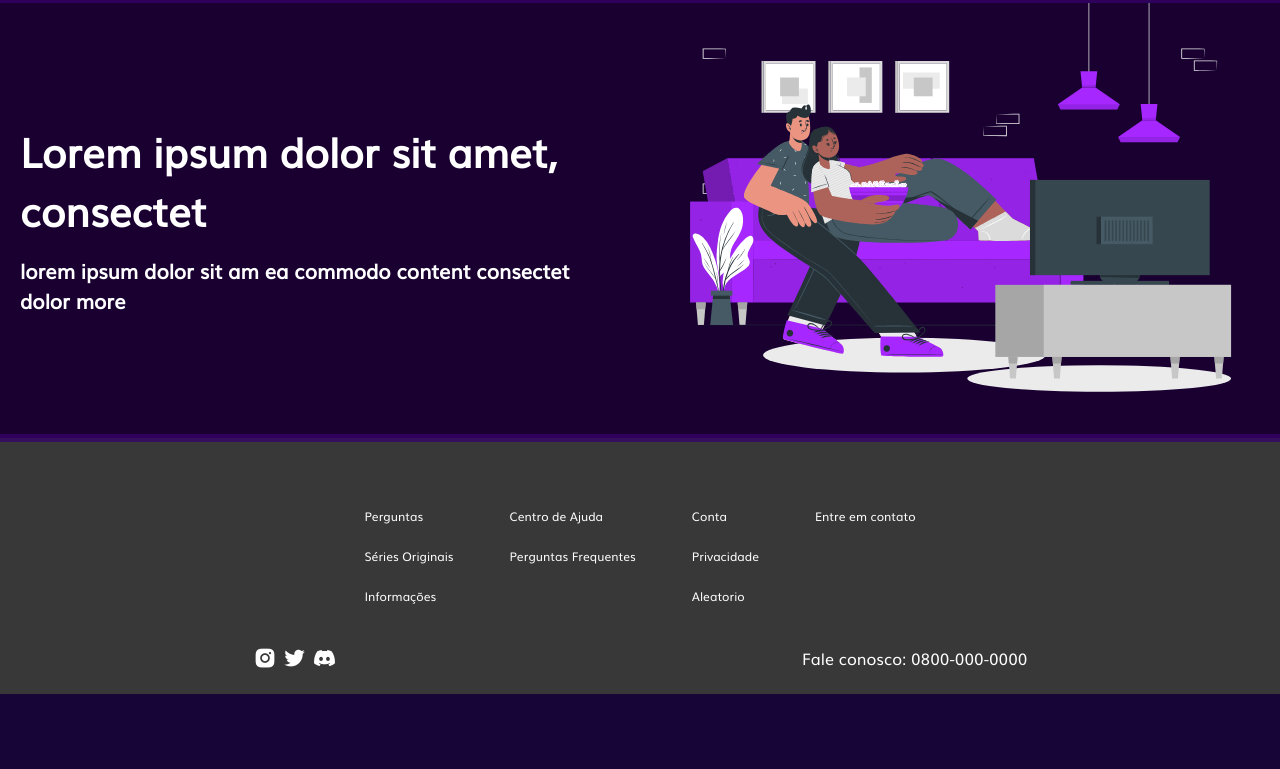
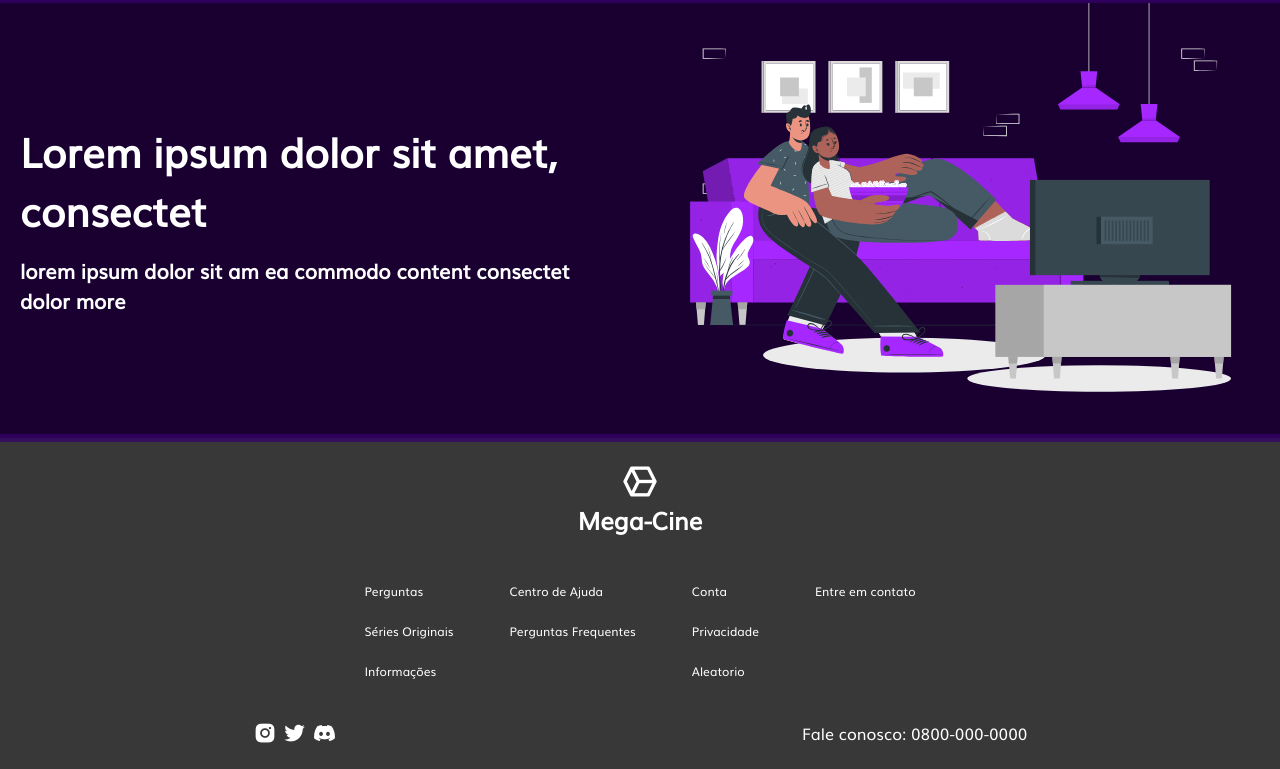
Before and after one commit to Jackson-SM/devcine, a PHP site: page /pages/home in a window 1280 px wide. Shown: the part 1894-2663 px from the top of the page. Before the commit the page ends 2588 px from the top, so only its background shows below. Run offline with PHP 8.4, Linux system fonts and the light colour scheme.

Commit message:
Footer da home page editada

```diff
--- a/pages/home.php
+++ b/pages/home.php
@@ -81,6 +81,10 @@
         </section>
       </article>
       <footer>
+        <div class="logo-footer">
+        <i class='bx bx-cube-alt' ></i>
+        <h2>Mega-Cine</h2>
+        </div>
         <div class="links">
           <ul>
             <li><a href="">Perguntas</a></li>
--- a/pages/serie/index.php
+++ b/pages/serie/index.php
@@ -24,6 +24,7 @@
   <meta http-equiv="X-UA-Compatible" content="IE=edge">
   <meta name="viewport" content="width=device-width, initial-scale=1.0">
   <link rel="stylesheet" href="/public/css/series-films/serie.css">
+  <link rel="stylesheet" href="/public/css/global.css">
   <link href='https://unpkg.com/boxicons@2.1.1/css/boxicons.min.css' rel='stylesheet'>
   <title><?= $serie['title']; ?></title>
 </head>
--- a/public/css/global.css
+++ b/public/css/global.css
@@ -14,8 +14,10 @@
   scroll-behavior: smooth;
 }
 
+body,html {
+  width:100%;height:100%;
+}
 
 body {
   font-family: 'Muli', sans-serif;
-  width:100%;height:100%;
 }
--- a/public/css/home/sections.css
+++ b/public/css/home/sections.css
@@ -169,6 +169,18 @@ footer li a {
 footer li a:hover {
   color: rgba(255, 255, 255, 0.7);
 }
+
+.logo-footer {
+  display: flex;
+  align-items: center;
+  justify-content:center;
+  flex-direction: column;
+}
+
+.logo-footer i {
+  font-size: 40px;
+}
+
 .plataforms i {
   font-size: 25px;
   transition: all ease 200ms;
--- a/public/css/index/navbar.css
+++ b/public/css/index/navbar.css
@@ -4,7 +4,7 @@
   color: white;
   position: fixed;
   width: 100%;
-  z-index: 9;
+  z-index: 20;
   display: flex;
   align-items: center;
   justify-content: center;
--- a/public/css/onload.css
+++ b/public/css/onload.css
@@ -10,7 +10,7 @@ body,html {
 .load {
   width: 100%;
   height: 100%;
-  background: linear-gradient(45deg,rgba(119, 0, 255, 0.823),black,rgba(115, 0, 255, 0.823));
+  background: rgb(33, 33, 60);
 
   display: flex;
   align-items: center;
--- a/public/css/series-films/serie.css
+++ b/public/css/series-films/serie.css
@@ -1,5 +1,3 @@
 body {
-  background: linear-gradient(to bottom, red,blue);
-  background-size: cover;
-  background-repeat: no-repeat;
+  background-color: rgb(32, 28, 58);
 }
```
Also changed, not shown: index.php (+8 -2 lines), public/css/index/main.css (+4 -3 lines), public/css/index/wrapper.css (+15 -3 lines).
